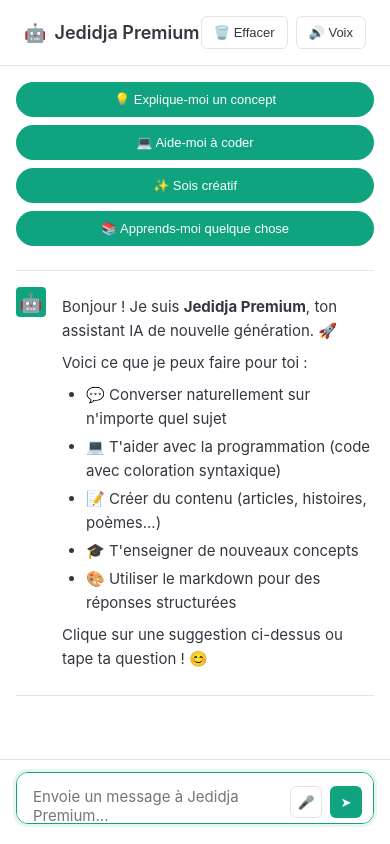
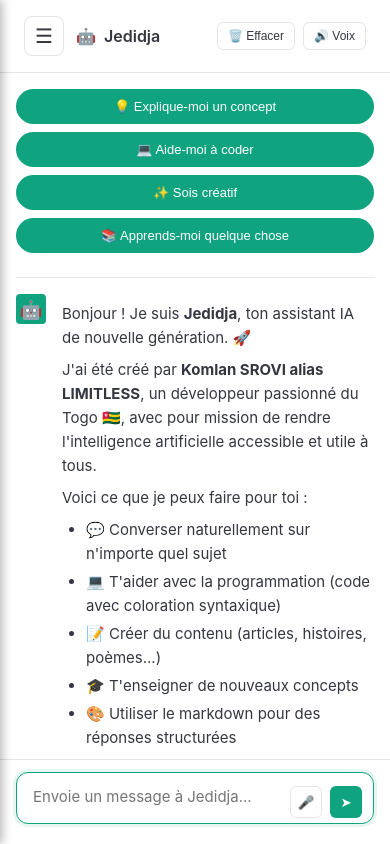
Before and after one commit to jedidja-coder/jedidja-ai, a plain HTML site: page index.html in a window 390 px wide. Drawn offline with nearby package versions, Linux system fonts and the light colour scheme.

Commit message:
Update index.html

```diff
--- a/index.html
+++ b/index.html
@@ -3,7 +3,7 @@
 <head>
     <meta charset="UTF-8">
     <meta name="viewport" content="width=device-width, initial-scale=1.0">
-    <meta name="description" content="Jedidja Premium - Assistant IA Ultime">
+    <meta name="description" content="Jedidja - Assistant IA Ultime">
     <meta name="theme-color" content="#343541">
     <title>Jedidja - Assistant IA</title>
 
@@ -235,6 +235,21 @@
             display: flex;
             align-items: center;
             gap: 8px;
+        }
+
+        .menu-toggle {
+            display: none;
+            width: 40px;
+            height: 40px;
+            background: transparent;
+            border: 1px solid var(--border-color);
+            border-radius: 8px;
+            cursor: pointer;
+            align-items: center;
+            justify-content: center;
+            font-size: 20px;
+            color: var(--text-primary);
+            margin-right: 12px;
         }
 
         .header-actions {
@@ -622,10 +637,15 @@
                 height: 100%;
                 z-index: 1000;
                 transition: left 0.3s;
+                box-shadow: 2px 0 10px rgba(0,0,0,0.3);
             }
 
             .sidebar.open {
                 left: 0;
+            }
+
+            .menu-toggle {
+                display: flex;
             }
 
             .messages-wrapper {
@@ -647,6 +667,35 @@
             .suggestion-btn {
                 width: 100%;
             }
+
+            .theme-selector {
+                justify-content: space-between;
+            }
+
+            .chat-header h1 {
+                font-size: 16px;
+            }
+
+            .header-btn {
+                padding: 6px 10px;
+                font-size: 12px;
+            }
+        }
+
+        /* Overlay pour mobile */
+        .sidebar-overlay {
+            display: none;
+            position: fixed;
+            top: 0;
+            left: 0;
+            right: 0;
+            bottom: 0;
+            background: rgba(0, 0, 0, 0.5);
+            z-index: 999;
+        }
+
+        .sidebar-overlay.active {
+            display: block;
         }
 
         /* Scrollbar */
@@ -689,8 +738,11 @@
 </head>
 <body>
     <div class="app-container">
+        <!-- Overlay pour mobile -->
+        <div class="sidebar-overlay" id="sidebar-overlay" onclick="toggleSidebar()"></div>
+
         <!-- Sidebar -->
-        <aside class="sidebar">
+        <aside class="sidebar" id="sidebar">
             <div class="sidebar-header">
                 <button class="new-chat-btn" onclick="newChat()">
                     <span>➕</span>
@@ -735,10 +787,13 @@
         <!-- Main Content -->
         <main class="main-content">
             <div class="chat-header">
-                <h1 id="section-title">
-                    <span>🤖</span>
-                    <span>Jedidja Premium</span>
-                </h1>
+                <div style="display: flex; align-items: center;">
+                    <button class="menu-toggle" onclick="toggleSidebar()">☰</button>
+                    <h1 id="section-title">
+                        <span>🤖</span>
+                        <span>Jedidja</span>
+                    </h1>
+                </div>
                 <div class="header-actions">
                     <button class="header-btn" onclick="clearChat()">🗑️ Effacer</button>
                     <button class="header-btn" onclick="toggleVoice()">🔊 Voix</button>
@@ -759,7 +814,8 @@
                         <div class="message assistant">
                             <div class="message-avatar">🤖</div>
                             <div class="message-content">
-                                <p>Bonjour ! Je suis <strong>Jedidja Premium</strong>, ton assistant IA de nouvelle génération. 🚀</p>
+                                <p>Bonjour ! Je suis <strong>Jedidja</strong>, ton assistant IA de nouvelle génération. 🚀</p>
+                                <p>J'ai été créé par <strong>Komlan SROVI alias LIMITLESS</strong>, un développeur passionné du Togo 🇹🇬, avec pour mission de rendre l'intelligence artificielle accessible et utile à tous.</p>
                                 <p>Voici ce que je peux faire pour toi :</p>
                                 <ul>
                                     <li>💬 Converser naturellement sur n'importe quel sujet</li>
@@ -787,7 +843,7 @@
                         <textarea
                             class="chat-input"
                             id="input"
-                            placeholder="Envoie un message à Jedidja Premium..."
+                            placeholder="Envoie un message à Jedidja..."
                             rows="1"
                             onkeydown="handleKeyDown(event)"
                         ></textarea>
@@ -830,7 +886,7 @@
             <div id="stats-section" class="section-content">
                 <h2 style="font-size: 24px; margin-bottom: 24px;">📊 Statistiques</h2>
                 <div style="background: rgba(16, 163, 127, 0.1); border: 1px solid rgba(16, 163, 127, 0.3); border-radius: 12px; padding: 16px; margin-bottom: 24px; line-height: 1.5;">
-                    <strong>Utilisation de Jedidja Premium</strong><br>
+                    <strong>Utilisation de Jedidja</strong><br>
                     <small>Voici un résumé de ton activité avec l'assistant.</small>
                 </div>
                 <div style="display: grid; grid-template-columns: repeat(auto-fit, minmax(200px, 1fr)); gap: 16px;">
@@ -879,7 +935,7 @@
         let currentTheme = localStorage.getItem('theme') || 'light';
         let soundEnabled = localStorage.getItem('sound') === 'true';
         let voiceEnabled = false;
-        let conversation = [{role: "system", content: "Tu es Jedidja Premium, un assistant IA de nouvelle génération. Tu es sympathique, intelligent et créatif. Tu utilises le markdown pour structurer tes réponses. Tu fournis des exemples de code avec la bonne syntaxe. Tu es concis mais complet."}];
+        let conversation = [{role: "system", content: "Tu es Jedidja, un assistant IA de nouvelle génération. Tu es sympathique, intelligent et créatif. Tu utilises le markdown pour structurer tes réponses. Tu fournis des exemples de code avec la bonne syntaxe. Tu es concis mais complet."}];
         let stats = JSON.parse(localStorage.getItem('stats') || '{"messages": 0, "notes": 0, "reminders": 0}');
         let notes = JSON.parse(localStorage.getItem('notes') || '[]');
         let reminders = JSON.parse(localStorage.getItem('reminders') || '[]');
@@ -989,7 +1045,7 @@
             }
 
             const titles = {
-                'chat': 'Jedidja Premium',
+                'chat': 'Jedidja',
                 'notes': 'Notes',
                 'reminders': 'Rappels',
                 'stats': 'Statistiques'
@@ -999,6 +1055,20 @@
             if (section === 'notes') loadNotes();
             if (section === 'reminders') loadReminders();
             if (section === 'stats') loadStats();
+
+            // Fermer la sidebar sur mobile après sélection
+            if (window.innerWidth <= 768) {
+                toggleSidebar();
+            }
+        }
+
+        // Toggle Sidebar pour mobile
+        function toggleSidebar() {
+            const sidebar = document.getElementById('sidebar');
+            const overlay = document.getElementById('sidebar-overlay');
+
+            sidebar.classList.toggle('open');
+            overlay.classList.toggle('active');
         }
 
         // Suggestions
```
